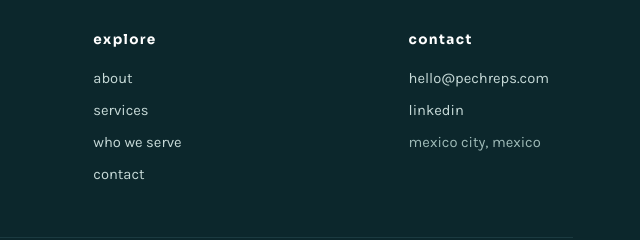
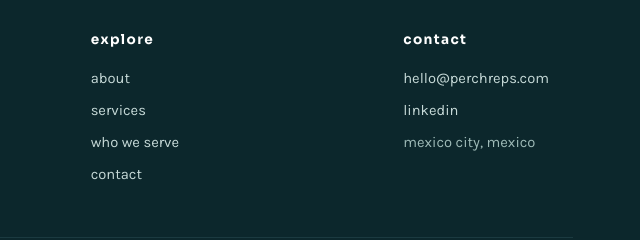
Before and after one commit to EdPeCh/Perchreps, a plain HTML site: page index.html in a window 1280 px wide. Shown: the part 3843-4083 px from the top of the page, 607-1247 px from the left. Drawn offline with Linux system fonts and the light colour scheme.

Commit message:
fix domain: perchreps.com

```diff
--- a/index.html
+++ b/index.html
@@ -243,7 +243,7 @@ footer{background:#0C272C;color:#9FBBB8;padding:56px 0 40px;font-size:.92rem}
   <div class="wrap reveal">
     <h2>ready to perch?</h2>
     <div class="rule center"></div>
-    <a class="btn btn-primary" href="mailto:hello@pechreps.com">let's talk.</a>
+    <a class="btn btn-primary" href="mailto:hello@perchreps.com">let's talk.</a>
   </div>
 </section>
 
@@ -275,7 +275,7 @@ footer{background:#0C272C;color:#9FBBB8;padding:56px 0 40px;font-size:.92rem}
     <div class="col">
       <strong style="color:#fff;font-family:'Sora',sans-serif;font-size:.85rem;letter-spacing:.1em">contact</strong>
       <ul>
-        <li><a href="mailto:hello@pechreps.com">hello@pechreps.com</a></li>
+        <li><a href="mailto:hello@perchreps.com">hello@perchreps.com</a></li>
         <li><a href="#">linkedin</a></li>
         <li>mexico city, mexico</li>
       </ul>
```
Also changed, not shown: 1 other file.
